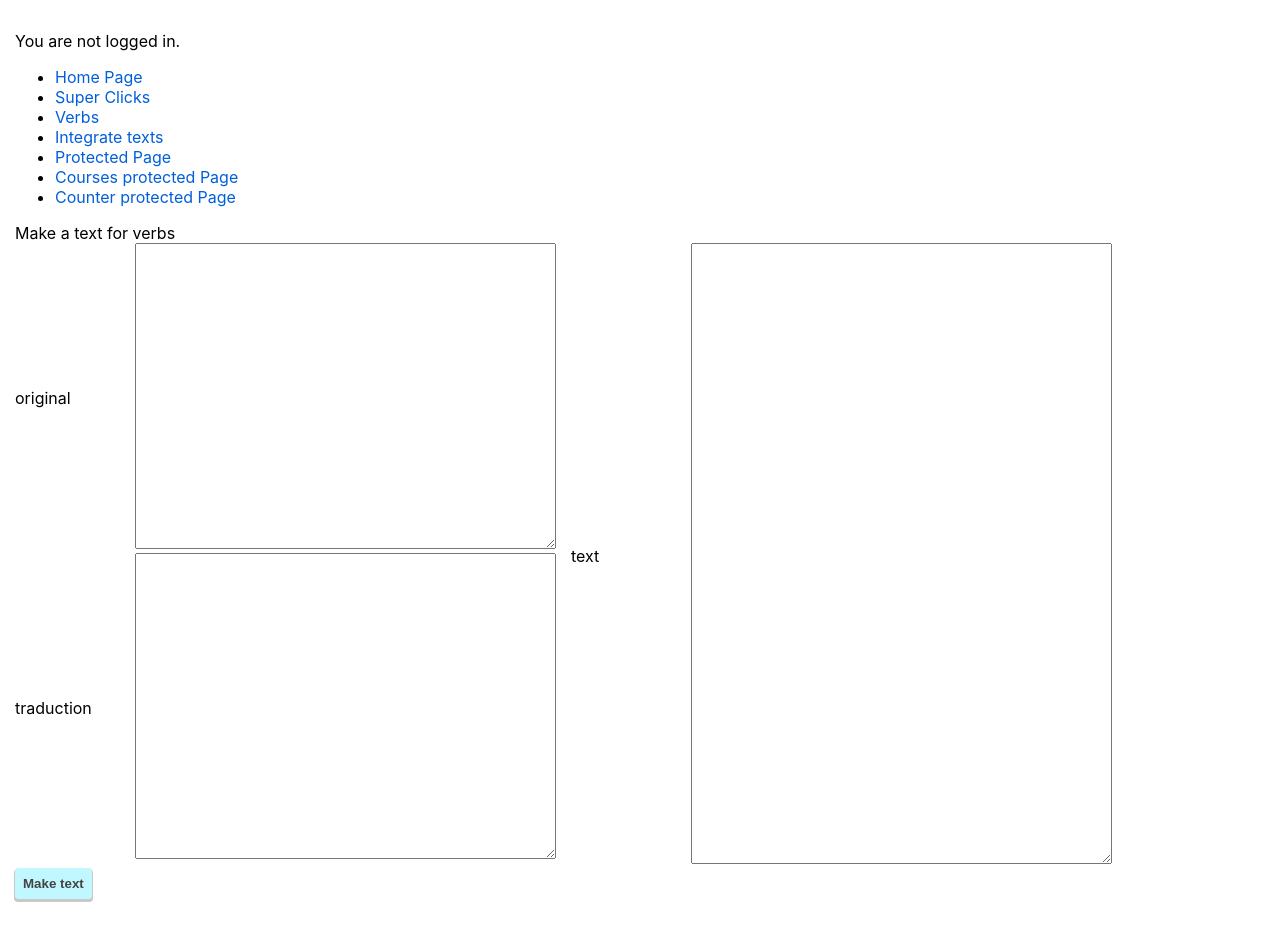
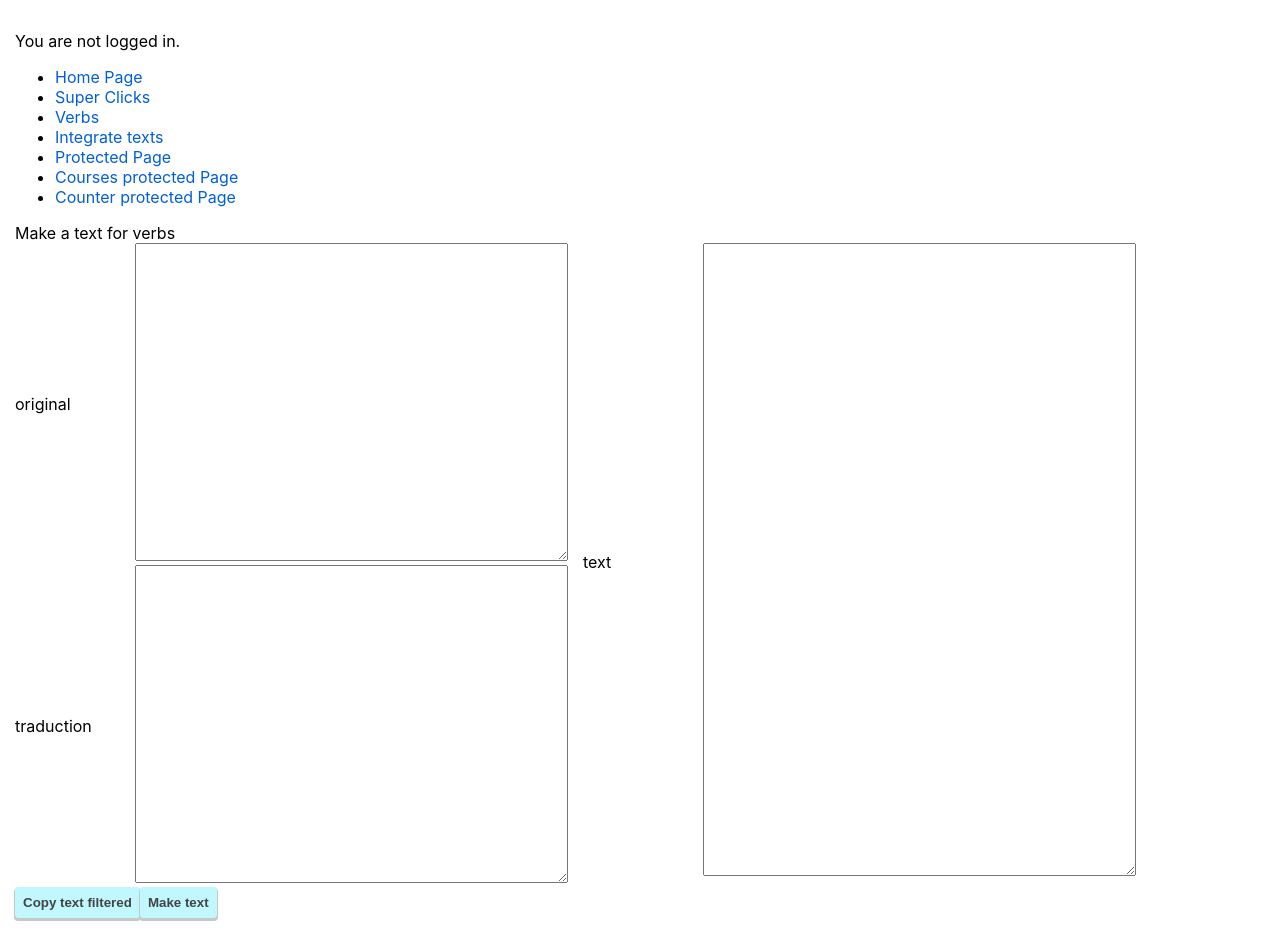
Before and after one commit to revione/template-react-ts-craco-styled-components-router, a React (Create React App) app: page /integrate-texts in a window 1280 px wide. Built offline with nearby package versions, Linux system fonts and the light colour scheme.

Commit message:
integrate strings staff

```diff
--- a/src/pages/IntegrateTexts/index.tsx
+++ b/src/pages/IntegrateTexts/index.tsx
@@ -3,7 +3,11 @@ import { useForm } from "react-hook-form"
 import { copy } from "@utils"
 
 const makeArray = (text: string) => {
-  return text.replace(/(\r\n|\n|\r)/gm, "").split(".")
+  return text.replace(/(\r\n|\n|\r)/gm, "").split(/[.?!]+/)
+}
+
+const splitNewLine = (text: string) => {
+  return text.replace(/(\f)/gm, "").split(/[\r\n]+/)
 }
 
 const makeOneText = ([arr1, arr2]: any) => {
@@ -35,6 +39,9 @@ const TextArea = React.memo(({ name, register, cols = 50, rows = 10 }: any) => {
       </label>
       <div>
         <textarea
+          style={{
+            padding: 8,
+          }}
           {...{
             ...register(name),
             cols,
@@ -49,17 +56,25 @@ const TextArea = React.memo(({ name, register, cols = 50, rows = 10 }: any) => {
 export const IntegrateTexts = () => {
   const { register, getValues, setValue } = useForm()
 
+  const copyTextFiltered = () => {
+    const { original } = getValues()
+
+    const draft = splitNewLine(original).join("\n\n")
+
+    setValue("text", draft)
+
+    copy(draft)
+  }
+
   const makeText = () => {
     const { original, traduction } = getValues()
 
     const newValues = {
-      infinitive: makeArray(original),
-      present: makeArray(traduction),
+      original: splitNewLine(original),
+      traduction: splitNewLine(traduction),
     }
 
     const newText = makeOneText(Object.values(newValues))
-
-    console.log(newText)
 
     copy(newText)
 
@@ -88,6 +103,9 @@ export const IntegrateTexts = () => {
       </div>
 
       <div>
+        <button {...{ type: "button", onClick: copyTextFiltered }}>
+          Copy text filtered
+        </button>
         <button {...{ type: "button", onClick: makeText }}>Make text</button>
       </div>
     </div>
```
